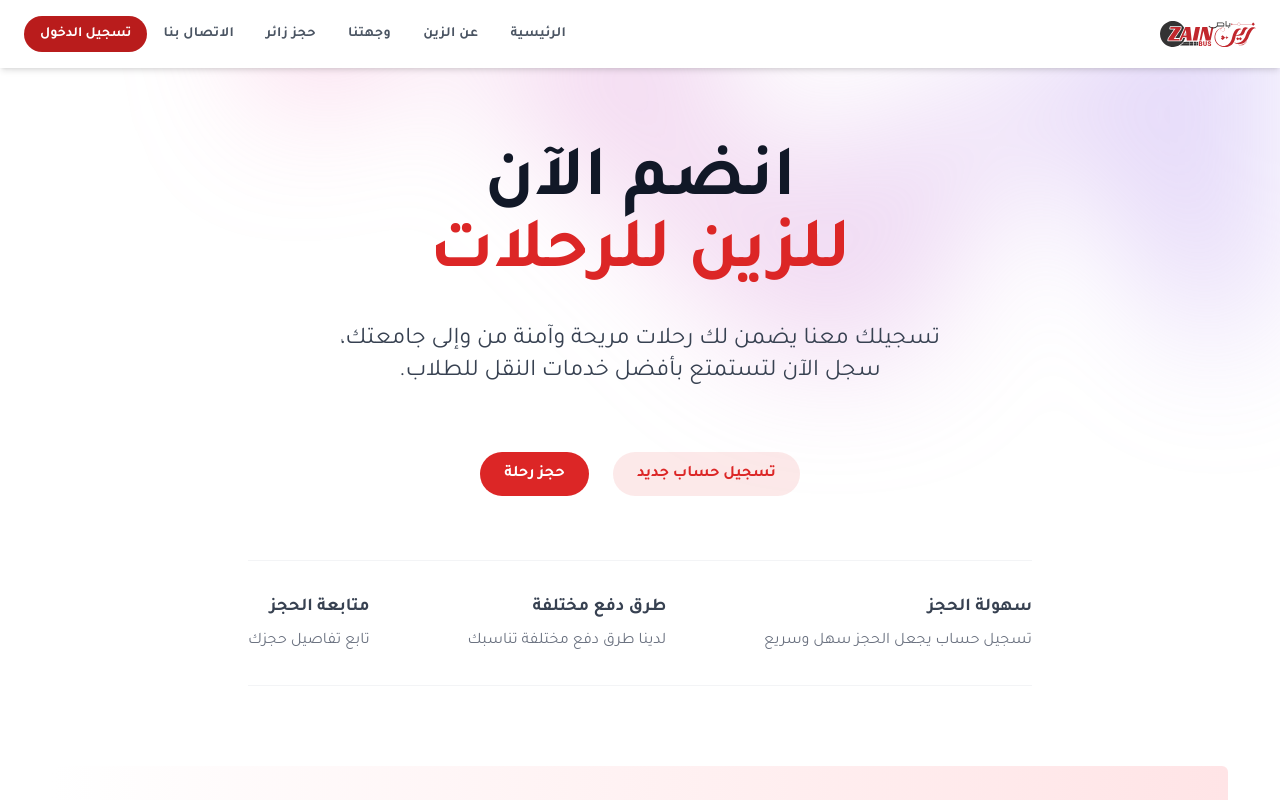
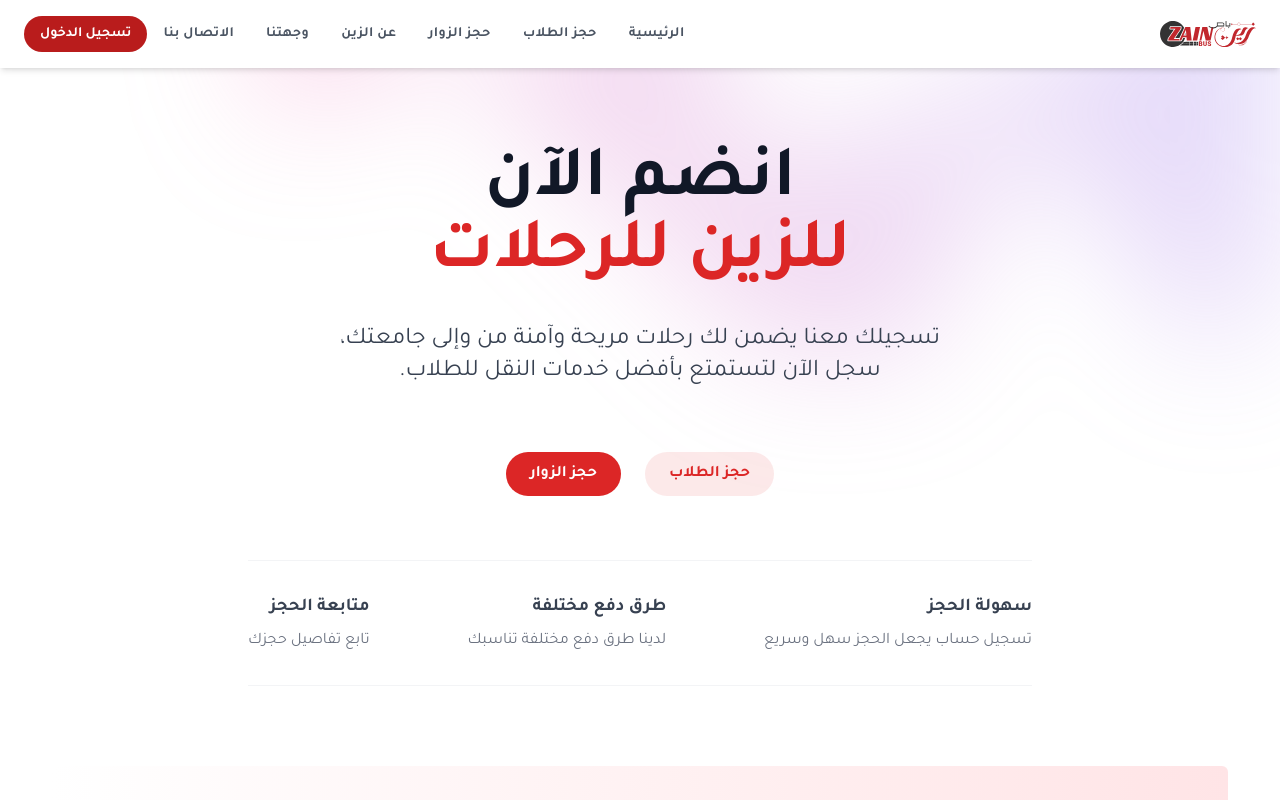
Before and after one commit to elsayed-ghibaish/zain-bus, a Next.js app: page / in a window 1280 px wide. Shown: the top 800 px of the page. Built offline with nearby package versions, Linux system fonts and the light colour scheme; no server answers.

Commit message:
zain-bus

```diff
--- a/src/app/Components/layout/Header.tsx
+++ b/src/app/Components/layout/Header.tsx
@@ -81,6 +81,22 @@
                   </li>
                   <li>
                     <a
+                      href="/profile"
+                      className="block md:px-4 transition hover:text-red-700"
+                    >
+                      <span>حجز الطلاب</span>
+                    </a>
+                  </li>
+                  <li>
+                    <a
+                      href="/pages/booking-guest"
+                      className="block md:px-4 transition hover:text-red-700"
+                    >
+                      <span>حجز الزوار</span>
+                    </a>
+                  </li>
+                  <li>
+                    <a
                       href="/pages/about"
                       className="block md:px-4 transition hover:text-red-700"
                     >
@@ -95,14 +111,7 @@
                       <span>وجهتنا</span>
                     </a>
                   </li>
-                  <li>
-                    <a
-                      href="/pages/booking-guest"
-                      className="block md:px-4 transition hover:text-red-700"
-                    >
-                      <span>حجز زائر</span>
-                    </a>
-                  </li>
+
                   <li>
                     <a
                       href="/pages/contact-us"
--- a/src/app/interface/Home/Components/Hero.tsx
+++ b/src/app/interface/Home/Components/Hero.tsx
@@ -16,16 +16,15 @@
           بأفضل خدمات النقل للطلاب.
         </p>
         <div className="mt-16 flex flex-wrap justify-center gap-y-4 gap-x-6">
-          {!session && (
           <a
-              href="/sign-up"
+            href="/profile"
             className="relative flex h-11 w-full items-center justify-center px-6 before:absolute before:inset-0 before:rounded-full before:border before:border-transparent before:bg-red-600/10 before:bg-gradient-to-b before:transition before:duration-300 hover:before:scale-105 active:duration-75 active:before:scale-95 sm:w-max"
           >
             <span className="relative text-base font-semibold text-red-600">
-                تسجيل حساب جديد
+              حجز الطلاب
             </span>
           </a>
-          )}
+
           <a
             // href={session ? "/profile/booking" : "/sign-in"}
             href="/pages/booking-guest"
@@ -33,7 +32,7 @@
           >
             <span className="relative text-base font-semibold text-white">
               {/* {session ? "حجز رحلة" : "تسجيل الدخول"} */}
-              حجز رحلة
+              حجز الزوار
             </span>
           </a>
         </div>
--- a/src/app/interface/pages/success/paysuccess.tsx
+++ b/src/app/interface/pages/success/paysuccess.tsx
@@ -11,8 +11,10 @@
 import { HiUsers } from "react-icons/hi";
 import { MdMergeType } from "react-icons/md";
 import { FaUserGraduate } from "react-icons/fa";
+import { useSession } from "next-auth/react";
 
 export default function PaySuccess() {
+  const { data: session }: any = useSession();
   const [booking, setBooking] = useState<any>();
   const [loading, setLoading] = useState(false);
 
@@ -154,12 +156,21 @@
         </div>
 
         <div className="flex flex-col items-center justify-center px-5 mt-4">
+          {!session ? (
             <Link
               href="/pages/booking-guest"
               className="p-2 my-6 text-white rounded-md bg-red-600"
             >
               حجز رحلة جديدة
             </Link>
+          ) : (
+            <Link
+              href="/profile"
+              className="p-2 my-6 text-white rounded-md bg-red-600"
+            >
+              العودة إلى حسابي
+            </Link>
+          )}
         </div>
       </div>
     </section>
--- a/src/app/interface/user/Profile/BookingUi.tsx
+++ b/src/app/interface/user/Profile/BookingUi.tsx
@@ -107,6 +107,7 @@
       label: format(day, "EEEE, d MMMM yyyy", { locale: ar }),
     }));
 
+  // console.log(UserData)
   // يمكن استخدام availableDays حسب الحاجة
 
   if (ControlsData.loading) {
@@ -161,11 +162,17 @@
                   href="/"
                 >
                   <span className="sr-only">Home</span>
-                  <img src="/logo.svg" className="h-16" alt="Zain Travel" />
+                  <img
+                    src={`${
+                      UserData?.data.photo?.formats?.small.url || "/avatar.webp"
+                    }`}
+                    className="h-16"
+                    alt={UserData.data.username}
+                  />
                 </a>
 
                 <h1 className="mt-2 text-2xl font-bold text-gray-900 sm:text-3xl md:text-4xl">
-                  احجز رحلتك القادمة
+                  {UserData.data.username}
                 </h1>
 
                 <p className="mt-4 leading-relaxed text-gray-500">
--- a/src/middleware.tsx
+++ b/src/middleware.tsx
@@ -18,7 +18,7 @@
   // Protect /profile route for any logged-in user
   if (url.startsWith("/profile")) {
     if (!token) {
-      return NextResponse.redirect(new URL("/", req.url));
+      return NextResponse.redirect(new URL("/sign-in", req.url));
     }
   }
 
```
Lines whose indentation alone changed are shown as unchanged.
